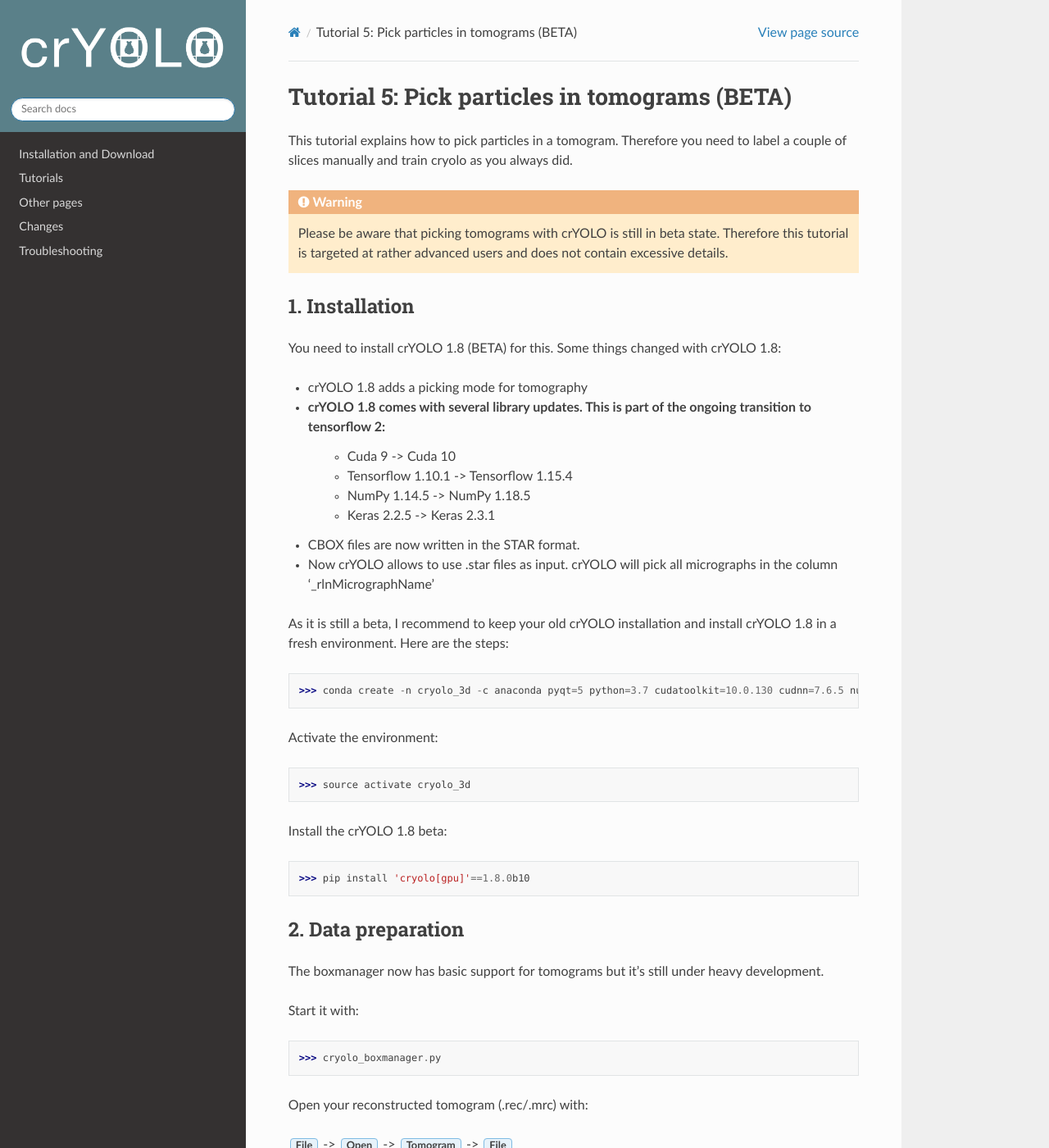
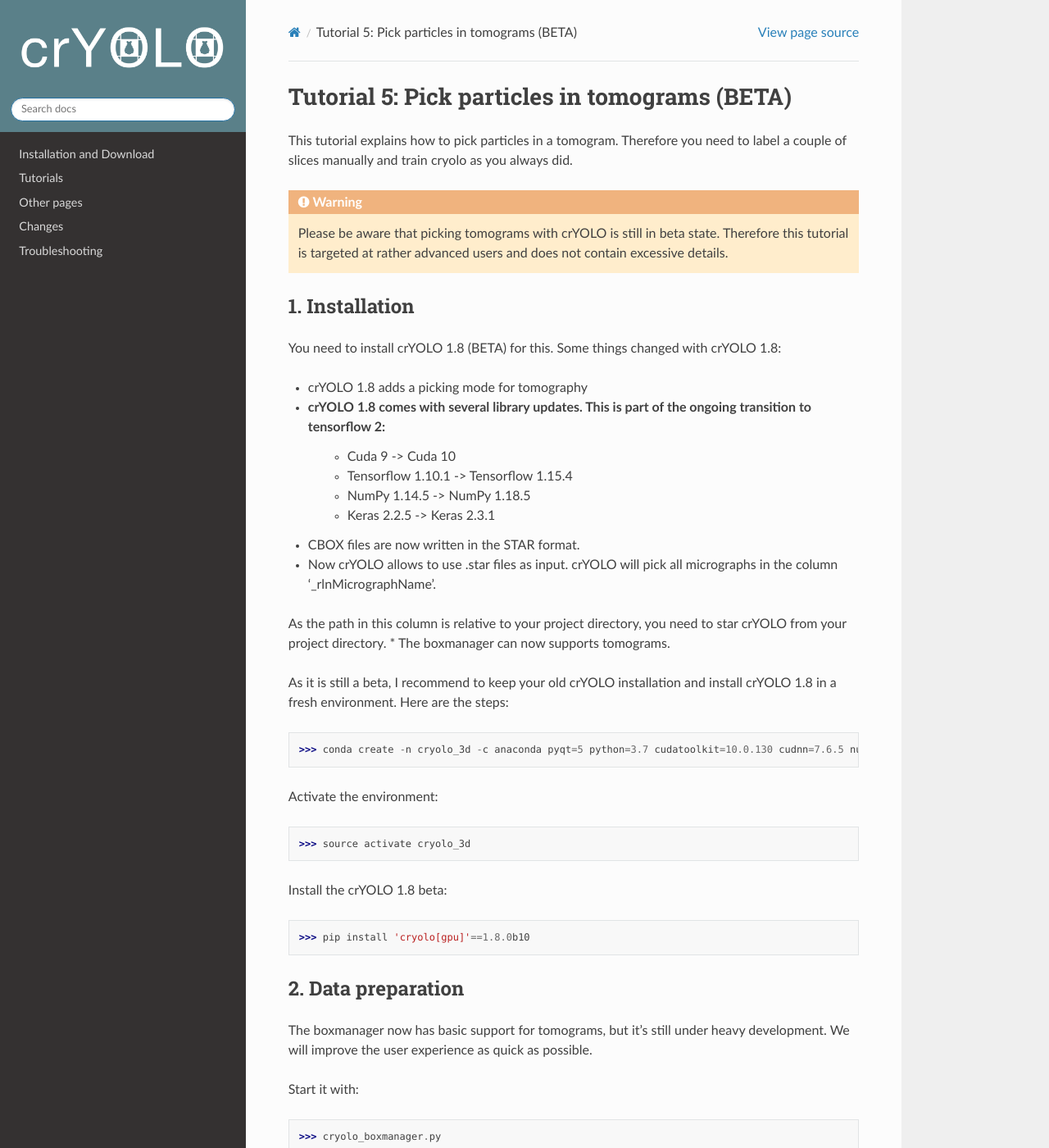
Before and after one commit to MPI-Dortmund/cryolo, a Sphinx documentation site: the page built from source/tutorials/tut05_tomo.rst, in a window 1280 px wide and 1400 px high. Shown: the whole window at 82% size. Built offline with Sphinx 7.4.7 and the Read the Docs theme 2.0.0, drawn with Linux system fonts in a browser that asks for light colours.

Commit message:
update tutorial

```diff
--- a/source/tutorials/tut05_tomo.rst
+++ b/source/tutorials/tut05_tomo.rst
@@ -21,7 +21,9 @@ You need to install crYOLO 1.8 (BETA) for this. Some things changed with crYOLO
     * NumPy 1.14.5 -> NumPy 1.18.5
     * Keras 2.2.5 -> Keras 2.3.1
 * CBOX files are now written in the STAR format.
-* Now crYOLO allows to use .star files as input. crYOLO will pick all micrographs in the column '_rlnMicrographName'
+* Now crYOLO allows to use .star files as input. crYOLO will pick all micrographs in the column '_rlnMicrographName'.
+As the path in this column is relative to your project directory, you need to star crYOLO from your project directory.
+* The boxmanager can now supports tomograms.
 
 As it is still a beta, I recommend to keep your old crYOLO installation and
 install crYOLO 1.8 in a fresh environment. Here are the steps:
@@ -39,7 +41,8 @@ Install the crYOLO 1.8 beta:
 2. Data preparation
 ^^^^^^^^^^^^^^^^^^^
 
-The boxmanager now has basic support for tomograms but it's still under heavy development.
+The boxmanager now has basic support for tomograms, but it's still under heavy development.
+We will improve the user experience as quick as possible.
 
 Start it with:
 
```
